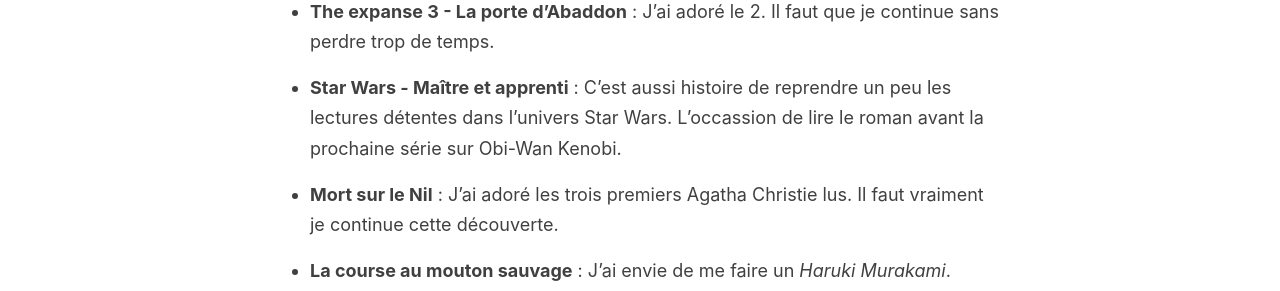
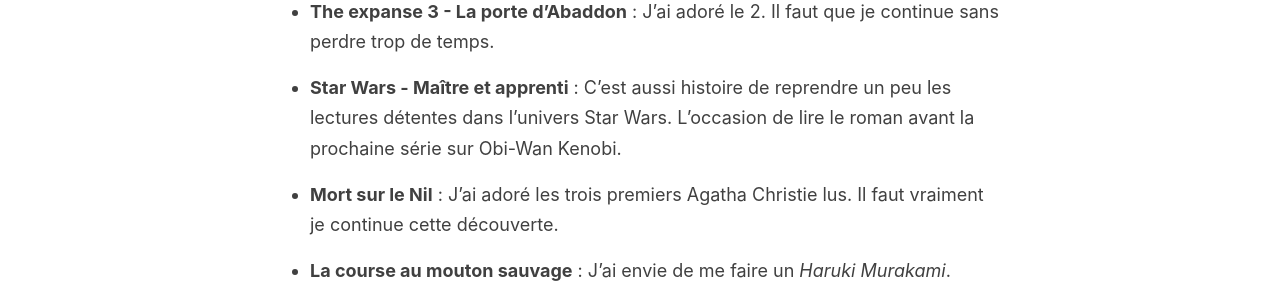
Before and after one commit to homeostasie/bouquins, a Jekyll site: the page built from _posts/2022-01-31-envie-de-lecture-2022.md, in a window 1280 px wide. Shown: the part 307-598 px from the top of the page. Built offline with Jekyll 4.4.1, drawn with Linux system fonts in a browser that asks for light colours; comment, search, counter and statistics services are not loaded.

Commit message:
correc ortho pal 2022

```diff
--- a/_posts/2022-01-31-envie-de-lecture-2022.md
+++ b/_posts/2022-01-31-envie-de-lecture-2022.md
@@ -10,7 +10,7 @@
 
 - **The expanse 3 - La porte d'Abaddon** : J'ai adoré le 2. Il faut que je continue sans perdre trop de temps.
 
-- **Star Wars - Maître et apprenti** : C'est aussi histoire de reprendre un peu les lectures détentes dans l'univers Star Wars. L'occassion de lire le roman avant la prochaine série sur Obi-Wan Kenobi.
+- **Star Wars - Maître et apprenti** : C'est aussi histoire de reprendre un peu les lectures détentes dans l'univers Star Wars. L'occasion de lire le roman avant la prochaine série sur Obi-Wan Kenobi.
 
 - **Mort sur le Nil** : J'ai adoré les trois premiers Agatha Christie lus. Il faut vraiment je continue cette découverte.
 
```
